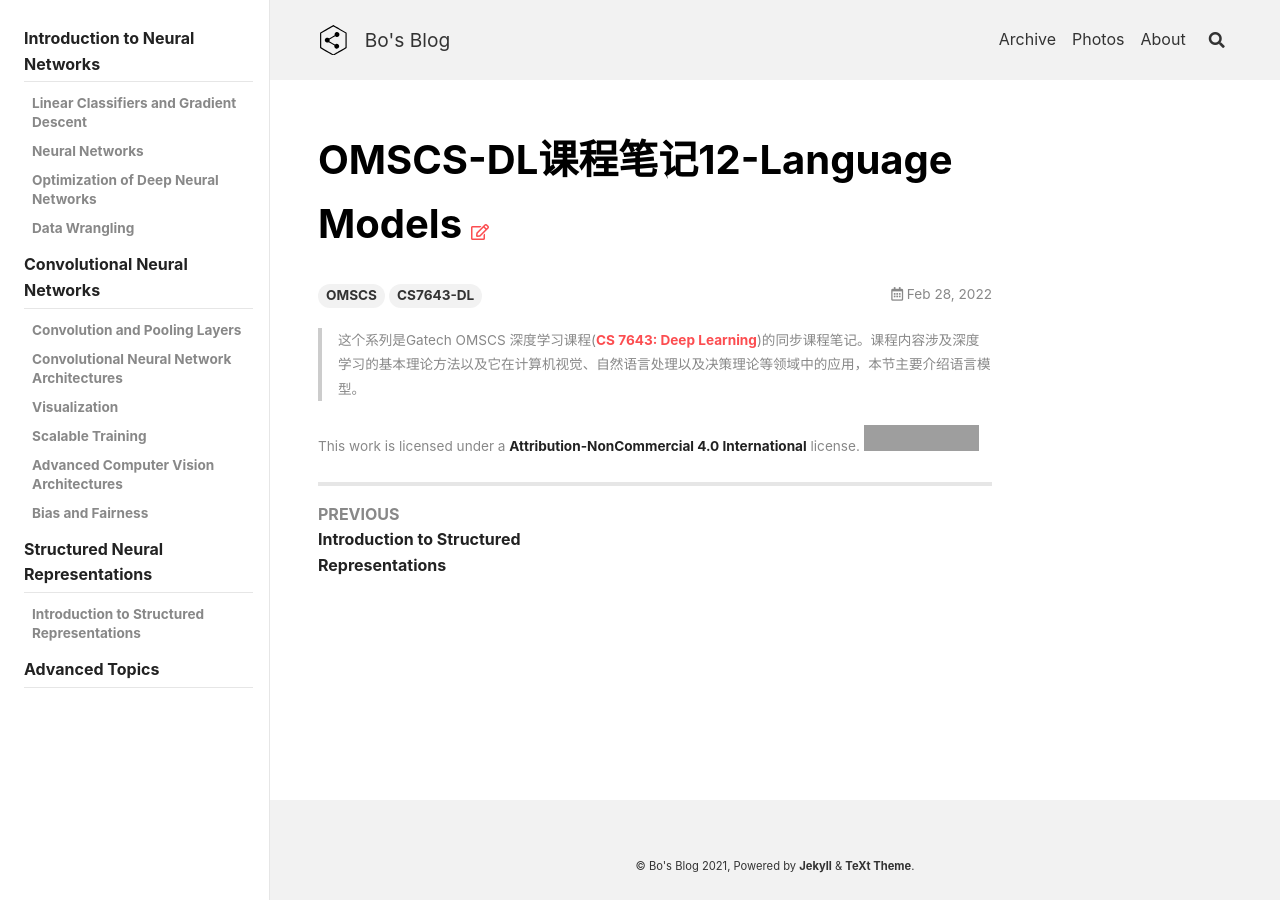
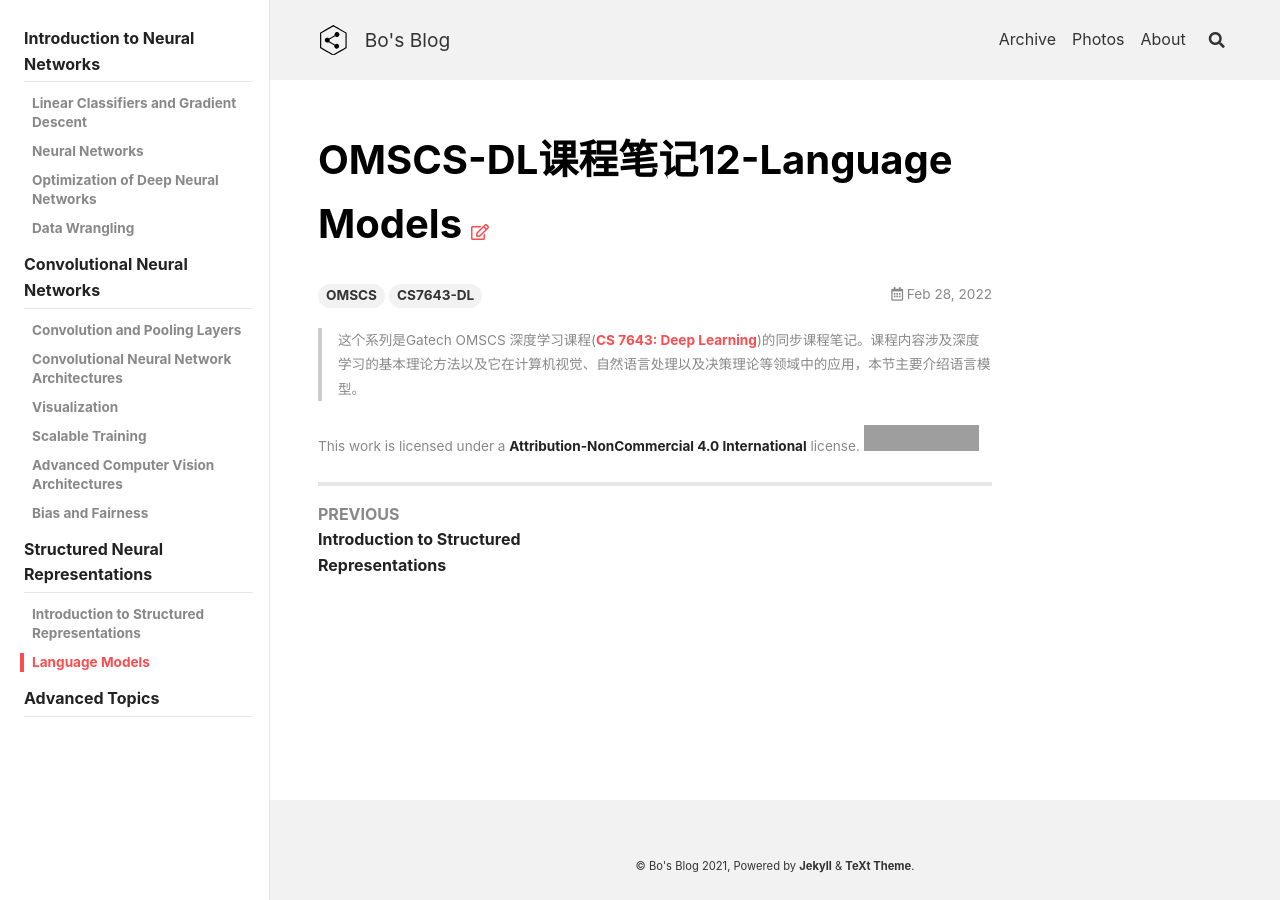
Before and after one commit to peng00bo00/peng00bo00_previous_blog, a Jekyll site: the page built from _posts/2022-02-28-OMSCS-DL-NOTES-12.md, in a window 1280 px wide. Built offline with Jekyll 4.4.1, drawn with Linux system fonts in a browser that asks for light colours; nearby versions of some CDN libraries; grey boxes are pictures that could not be loaded.

Commit message:
Update navigation.yml

```diff
--- a/_data/navigation.yml
+++ b/_data/navigation.yml
@@ -272,6 +272,8 @@ OMSCS-DL:
     children:
       - title: Introduction to Structured Representations
         url: /2022/02/28/OMSCS-DL-NOTES-11.html
+      - title: Language Models
+        url: /2022/02/28/OMSCS-DL-NOTES-12.html
   - title: Advanced Topics
 
 OMSCS-SIM:
```
